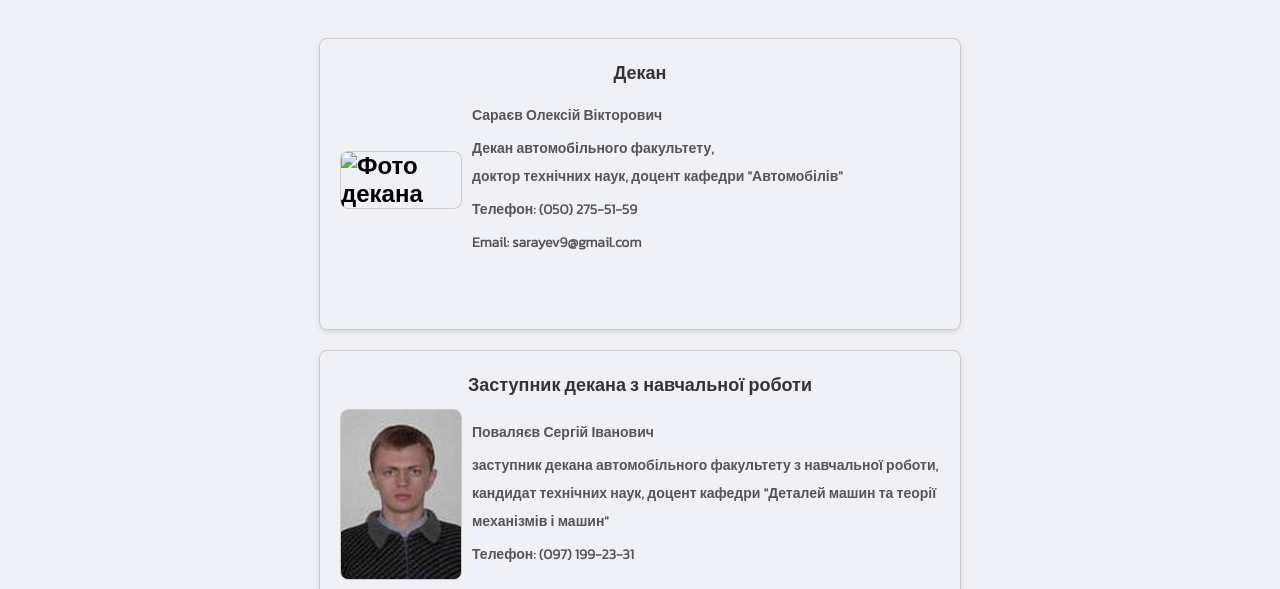
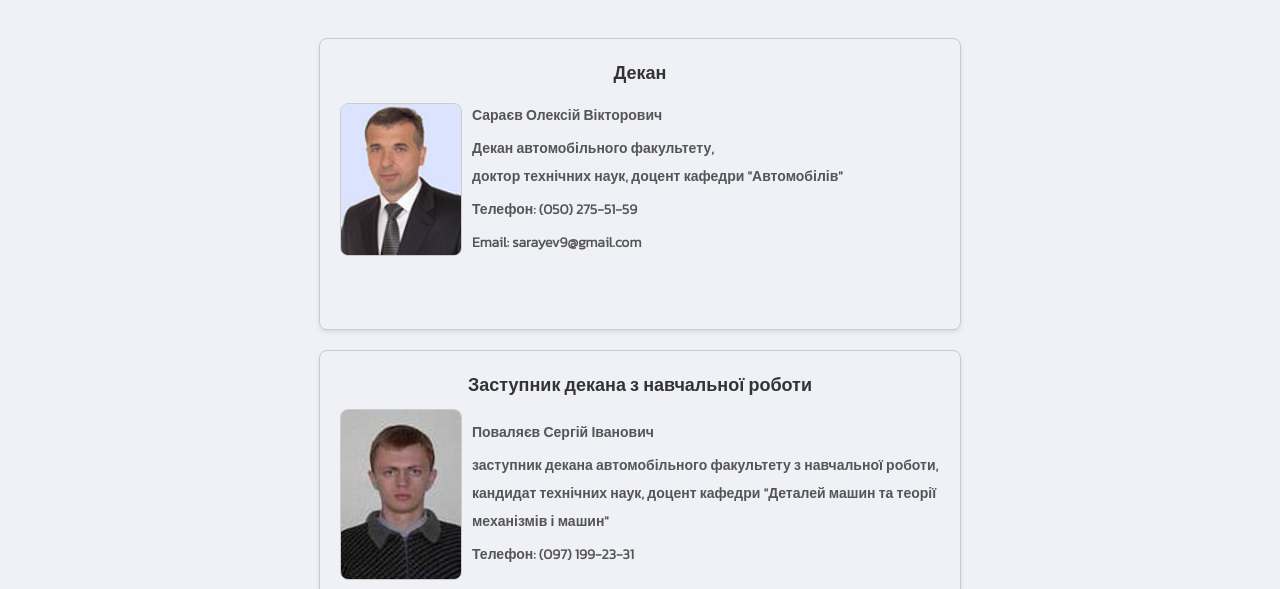
Before and after one commit to f0rkee/khnaduTest, a plain HTML site: page Contacts.html in a window 1280 px wide. Shown: the part 211-800 px from the top of the page. Drawn offline with Linux system fonts and the light colour scheme; the site is published under a folder, as on GitHub Pages, so addresses that start at the root find nothing.

Commit message:
Update Contacts.html

```diff
--- a/Contacts.html
+++ b/Contacts.html
@@ -59,7 +59,7 @@
                     <div class="dean">
                         <div class="titleCON">Декан</div>
                       <div class="profile">
-                        <img src="/img/ava/AF_D.jpg" alt="Фото декана">
+                        <img src="img/ava/AF_D.jpg" alt="Фото декана">
                         <div class="info">
                           <p>Сараєв Олексій Вікторович</p>
                           <p>Декан автомобільного факультету, <br> доктор технічних наук, доцент кафедри "Автомобілів"</p>
```
